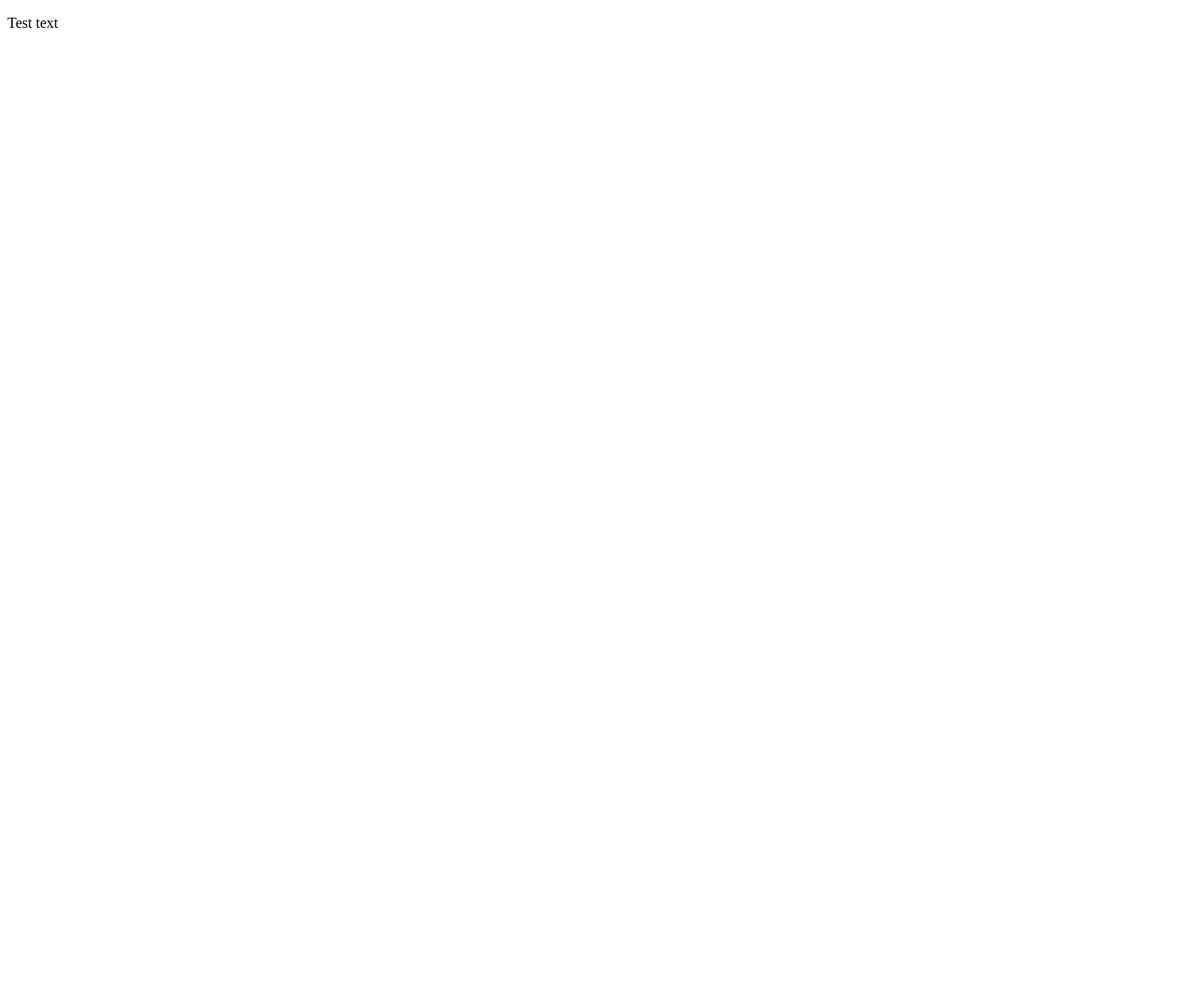
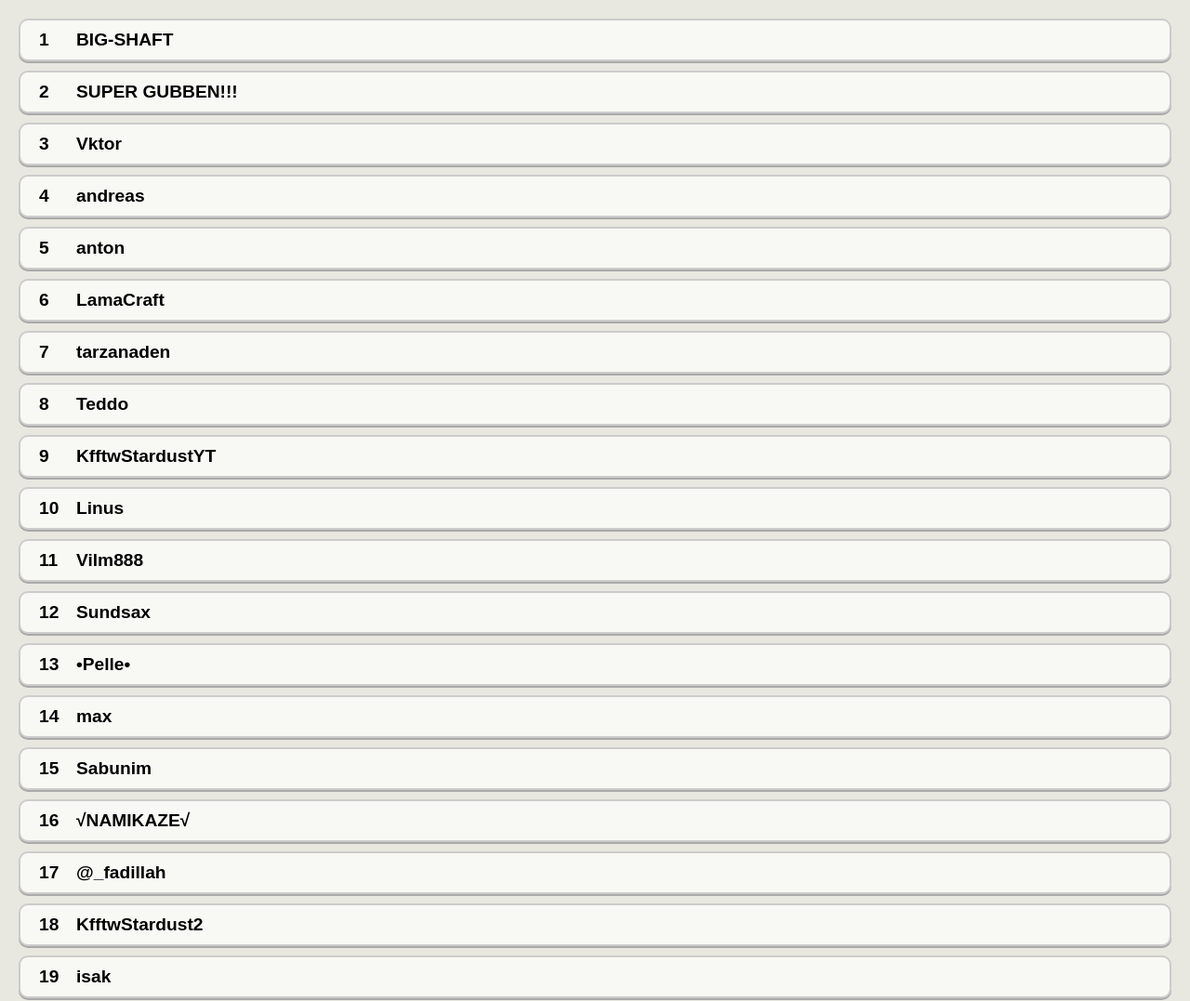
Before and after one commit to jabob14/clash-front, a plain HTML site: page index.html in a window 1280 px wide. Shown: the top 1077 px of the page at 93% size. Before the commit the page ends 800 px from the top, so only its background shows below. Drawn offline with Linux system fonts and the light colour scheme.

Commit message:
Added json file with data

```diff
--- a/index.html
+++ b/index.html
@@ -1,9 +1,13 @@
 <!DOCTYPE html>
-<html>
+<html lang="en">
 <head>
-    <title>Test Page</title>
+  <meta charset="UTF-8">
+  <title>Clan Members</title>
+  <link rel="stylesheet" href="style.css">
 </head>
 <body>
-    <p>Test text</p>
+  <div id="members"></div>
+
+  <script src="script.js"></script>
 </body>
 </html>
--- /dev/null
+++ b/members.json
@@ -0,0 +1,290 @@
+{
+    "clanInfo": {
+        "name": "COC BOYS",
+        "level": 11,
+        "members": 31,
+        "description": "V\u00e4lkommen till COC BOYS! \ud83e\udd8d                                                \u2022Attackera alltid i CWL och CW om du \u00e4r med.                                 \u2022Alltid 50,000 points i clan games.                            \u2022Maxad clan capital.",
+        "badge": "https://api-assets.clashofclans.com/badges/200/EqxvVueM-4kq7_rymZcA2Vb_aMxkcpbDijbnPQoiJ2Y.png"
+    },
+    "memberList": {
+        "#29J0CP0G0": {
+            "name": "BIG-SHAFT",
+            "townhall": 16,
+            "donations": 91,
+            "clanGamesScore": 0,
+            "capitalAttacks": 0,
+            "totalScore": 0,
+            "clanWarLeagueStars": 0
+        },
+        "#8Q2RVGQV2": {
+            "name": "SUPER GUBBEN!!!",
+            "townhall": 17,
+            "donations": 53,
+            "clanGamesScore": 0,
+            "capitalAttacks": 0,
+            "clanWarLeagueStars": 0,
+            "totalScore": 0
+        },
+        "#R8PG2VL2": {
+            "name": "Vktor",
+            "townhall": 16,
+            "donations": 117,
+            "clanGamesScore": 0,
+            "capitalAttacks": 0,
+            "clanWarLeagueStars": 0,
+            "totalScore": 0
+        },
+        "#9CJJGU2V8": {
+            "name": "andreas",
+            "townhall": 15,
+            "donations": 136,
+            "clanGamesScore": 0,
+            "capitalAttacks": 0,
+            "clanWarLeagueStars": 0,
+            "totalScore": 250
+        },
+        "#J2YJ99LJ": {
+            "name": "anton",
+            "townhall": 13,
+            "donations": 14,
+            "clanGamesScore": 0,
+            "capitalAttacks": 0,
+            "clanWarLeagueStars": 0,
+            "totalScore": 0
+        },
+        "#229P2LP2": {
+            "name": "LamaCraft",
+            "townhall": 17,
+            "donations": 96,
+            "clanGamesScore": 0,
+            "capitalAttacks": 0,
+            "clanWarLeagueStars": 0,
+            "totalScore": 0
+        },
+        "#2Q298C0U8": {
+            "name": "tarzanaden",
+            "townhall": 14,
+            "donations": 0,
+            "clanGamesScore": 0,
+            "capitalAttacks": 0,
+            "clanWarLeagueStars": 0,
+            "totalScore": 0
+        },
+        "#2P9QPGC0": {
+            "name": "Teddo",
+            "townhall": 14,
+            "donations": 117,
+            "clanGamesScore": 0,
+            "capitalAttacks": 0,
+            "clanWarLeagueStars": 0,
+            "totalScore": 0
+        },
+        "#202LJGYLL": {
+            "name": "KfftwStardustYT",
+            "townhall": 15,
+            "donations": 83,
+            "clanGamesScore": 0,
+            "capitalAttacks": 0,
+            "clanWarLeagueStars": 0,
+            "totalScore": 0
+        },
+        "#JU02QQCG": {
+            "name": "Linus",
+            "townhall": 12,
+            "donations": 0,
+            "clanGamesScore": 0,
+            "capitalAttacks": 0,
+            "clanWarLeagueStars": 0,
+            "totalScore": 0
+        },
+        "#RV9UUYJG": {
+            "name": "Vilm888",
+            "townhall": 16,
+            "donations": 0,
+            "clanGamesScore": 0,
+            "capitalAttacks": 0,
+            "clanWarLeagueStars": 0,
+            "totalScore": 0
+        },
+        "#299UQUYGQ": {
+            "name": "Sundsax",
+            "townhall": 13,
+            "donations": 0,
+            "clanGamesScore": 0,
+            "capitalAttacks": 0,
+            "clanWarLeagueStars": 0,
+            "totalScore": 0
+        },
+        "#PGL0Y89CP": {
+            "name": "\u2022Pelle\u2022",
+            "townhall": 14,
+            "donations": 0,
+            "clanGamesScore": 0,
+            "capitalAttacks": 0,
+            "clanWarLeagueStars": 0,
+            "totalScore": 0
+        },
+        "#QQPYL0UV": {
+            "name": "max",
+            "townhall": 15,
+            "donations": 0,
+            "clanGamesScore": 0,
+            "capitalAttacks": 0,
+            "clanWarLeagueStars": 0,
+            "totalScore": 0
+        },
+        "#L2CLJ8J09": {
+            "name": "Sabunim",
+            "townhall": 13,
+            "donations": 0,
+            "clanGamesScore": 0,
+            "capitalAttacks": 0,
+            "clanWarLeagueStars": 0,
+            "totalScore": 0
+        },
+        "#PRG08L2Y": {
+            "name": "\u221aNAMIKAZE\u221a",
+            "townhall": 12,
+            "donations": 0,
+            "clanGamesScore": 0,
+            "capitalAttacks": 0,
+            "clanWarLeagueStars": 0,
+            "totalScore": 0
+        },
+        "#9U8Y00908": {
+            "name": "@_fadillah",
+            "townhall": 11,
+            "donations": 0,
+            "clanGamesScore": 0,
+            "capitalAttacks": 0,
+            "clanWarLeagueStars": 0,
+            "totalScore": 0
+        },
+        "#QPLU99PVU": {
+            "name": "KfftwStardust2",
+            "townhall": 11,
+            "donations": 0,
+            "clanGamesScore": 0,
+            "capitalAttacks": 0,
+            "clanWarLeagueStars": 0,
+            "totalScore": 0
+        },
+        "#2PGRRPPUL": {
+            "name": "isak",
+            "townhall": 11,
+            "donations": 0,
+            "clanGamesScore": 0,
+            "capitalAttacks": 0,
+            "clanWarLeagueStars": 0,
+            "totalScore": 0
+        },
+        "#8Y8Q8QUU0": {
+            "name": "\u2b50\u2b50\u2652STARS--OK\u2652\u2b50\u2b50",
+            "townhall": 14,
+            "donations": 0,
+            "clanGamesScore": 0,
+            "capitalAttacks": 0,
+            "clanWarLeagueStars": 0,
+            "totalScore": 0
+        },
+        "#9J8RCGRRR": {
+            "name": "lord",
+            "townhall": 12,
+            "donations": 0,
+            "clanGamesScore": 0,
+            "capitalAttacks": 0,
+            "clanWarLeagueStars": 0,
+            "totalScore": 0
+        },
+        "#QPV9YQCQL": {
+            "name": "gerzi*",
+            "townhall": 10,
+            "donations": 0,
+            "clanGamesScore": 0,
+            "capitalAttacks": 0,
+            "clanWarLeagueStars": 0,
+            "totalScore": 0
+        },
+        "#QQGQUU2J2": {
+            "name": "R\u00e5ger",
+            "townhall": 10,
+            "donations": 0,
+            "clanGamesScore": 0,
+            "capitalAttacks": 0,
+            "clanWarLeagueStars": 0,
+            "totalScore": 0
+        },
+        "#Q8RJ9YGQV": {
+            "name": "THE GAY POLICE",
+            "townhall": 10,
+            "donations": 0,
+            "clanGamesScore": 0,
+            "capitalAttacks": 0,
+            "clanWarLeagueStars": 0,
+            "totalScore": 0
+        },
+        "#P90JV9JG0": {
+            "name": "Abbe",
+            "townhall": 10,
+            "donations": 0,
+            "clanGamesScore": 0,
+            "capitalAttacks": 0,
+            "clanWarLeagueStars": 0,
+            "totalScore": 0
+        },
+        "#JYLPCLVC": {
+            "name": "Hacked",
+            "townhall": 13,
+            "donations": 0,
+            "clanGamesScore": 0,
+            "capitalAttacks": 0,
+            "clanWarLeagueStars": 0,
+            "totalScore": 0
+        },
+        "#QLURYQQGJ": {
+            "name": "\ud638\uadf8 \ub77c\uc774\ub354",
+            "townhall": 10,
+            "donations": 0,
+            "clanGamesScore": 0,
+            "capitalAttacks": 0,
+            "clanWarLeagueStars": 0,
+            "totalScore": 0
+        },
+        "#LYRUQGUV8": {
+            "name": "MiniGubben!!!",
+            "townhall": 11,
+            "donations": 0,
+            "clanGamesScore": 0,
+            "capitalAttacks": 0,
+            "clanWarLeagueStars": 0,
+            "totalScore": 0
+        },
+        "#8802VG9R0": {
+            "name": "Kfftwminidust",
+            "townhall": 8,
+            "donations": 0,
+            "clanGamesScore": 0,
+            "capitalAttacks": 0,
+            "clanWarLeagueStars": 0,
+            "totalScore": 0
+        },
+        "#2Y2JYV2QR": {
+            "name": "LillaGubben!!!",
+            "townhall": 9,
+            "donations": 0,
+            "clanGamesScore": 0,
+            "capitalAttacks": 0,
+            "clanWarLeagueStars": 0,
+            "totalScore": 0
+        },
+        "#GUVQQ8LQ2": {
+            "name": "Goone boy",
+            "townhall": 9,
+            "donations": 0,
+            "clanGamesScore": 0,
+            "capitalAttacks": 0,
+            "clanWarLeagueStars": 0,
+            "totalScore": 0
+        }
+    }
+}
--- /dev/null
+++ b/script.js
@@ -0,0 +1,21 @@
+fetch('members.json')
+  .then(response => response.json())
+  .then(data => {
+    const membersContainer = document.getElementById("members");
+    let rank = 1;
+
+    for (const memberId in data.memberList) {
+      const member = data.memberList[memberId];
+      const row = document.createElement("div");
+      row.className = "row";
+      row.innerHTML = `
+        <div class="rank">${rank}</div>
+        <div class="name">${member.name}</div>
+      `;
+      membersContainer.appendChild(row);
+      rank++;
+    }
+  })
+  .catch(error => {
+    console.error("Failed to load member data:", error);
+  });
--- a/style.css
+++ b/style.css
@@ -0,0 +1,27 @@
+body {
+  background-color: #e8e8e0;
+  font-family: Arial, sans-serif;
+  margin: 20px;
+}
+
+.row {
+  display: flex;
+  align-items: center;
+  background-color: #f8f8f4;
+  border: 2px solid #ccc;
+  border-radius: 10px;
+  padding: 10px 20px;
+  margin-bottom: 10px;
+  box-shadow: 0 2px 0 #aaa;
+  font-weight: bold;
+  font-size: 1.2em;
+}
+
+.rank {
+  width: 40px;
+}
+
+.name {
+  flex-grow: 1;
+  text-align: left;
+}
```
Also changed, not shown: index.js (deleted).
